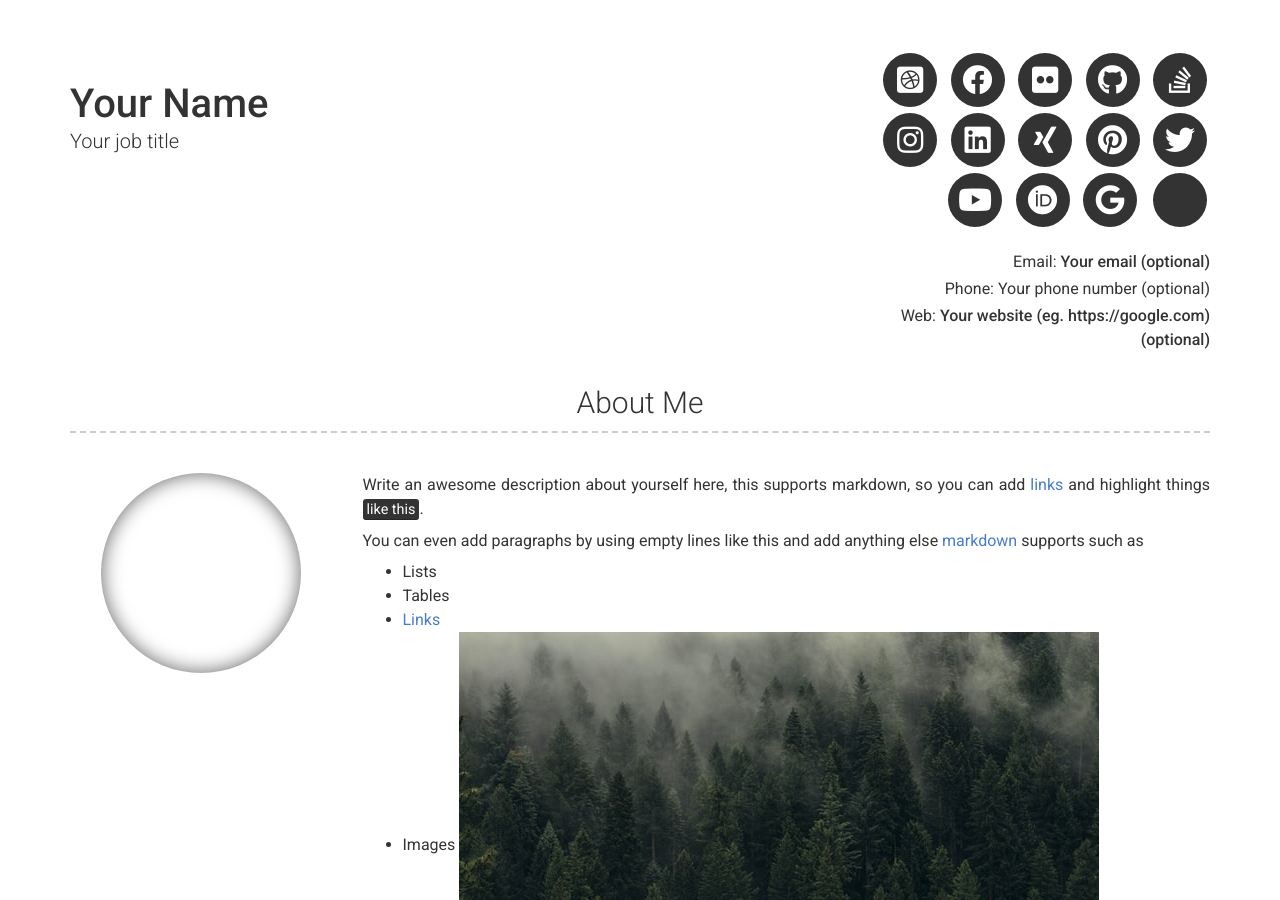
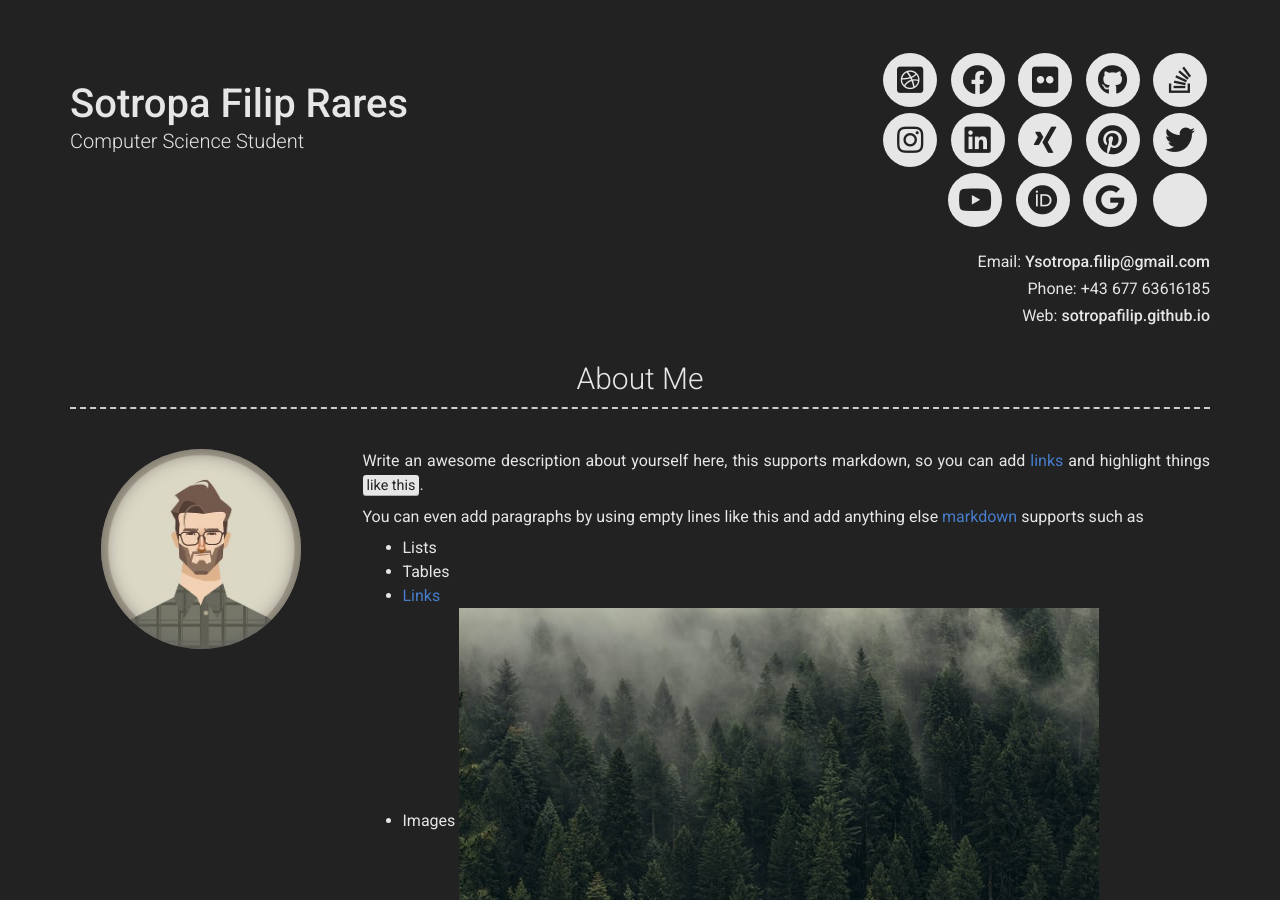
Before and after one commit to sotropafilip/sotropafilip.github.io, a Jekyll site: the page built from index.md, in a window 1280 px wide and 900 px high. Built offline with Jekyll 4.4.1, drawn with Linux system fonts in a browser that asks for light colours; nearby versions of some CDN libraries; some of the changed text lies outside the part shown.

Commit message:
Update _config.yml

```diff
--- a/_config.yml
+++ b/_config.yml
@@ -6,17 +6,17 @@ repository: Git repository where your resume will be hosted, only required if yo
 version: 2
 
 # Personal info
-name: Your Name
-title: Your job title
-email: Your email (optional)
+name: Sotropa Filip Rares
+title: Computer Science Student
+email: Ysotropa.filip@gmail.com
 # email_title: Email (Email title override)
-phone: Your phone number (optional)
+phone: +43 677 63616185
 # phone_title: Phone (Phone title override)
-website: Your website (eg. https://google.com)(optional)
+website: sotropafilip.github.io
 # website_title: Web (Website title override)
 
 # Dark Mode (true/false/never)
-darkmode: false
+darkmode: true
 
 # Social links
 twitter_username: jekyllrb
@@ -50,7 +50,7 @@ additional_links:
 
 # About Section
 # about_title: About Me (Use this to override about section title)
-about_profile_image: Directory of profile image (eg. images/profile.jpg)
+about_profile_image: images/profile.jpg
 about_content: | # this will include new lines to allow paragraphs
   Write an awesome description about yourself here, this supports markdown, so you can add [links](http://foobar.com) and highlight things <mark>like this</mark>.
 
```
